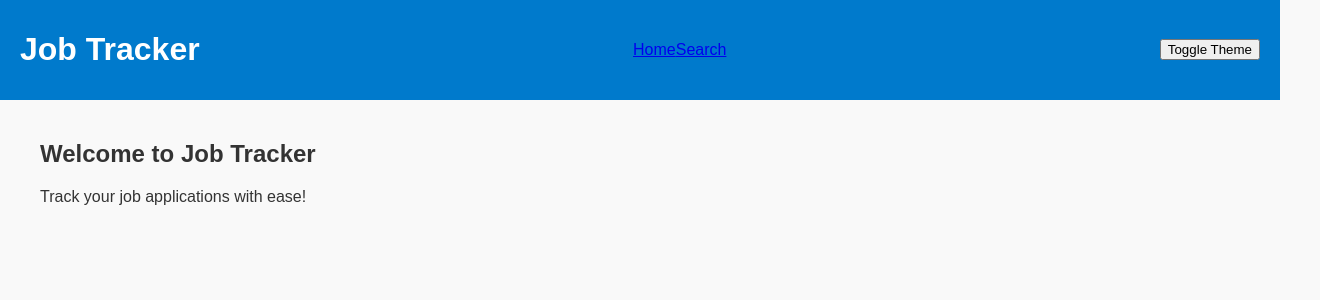
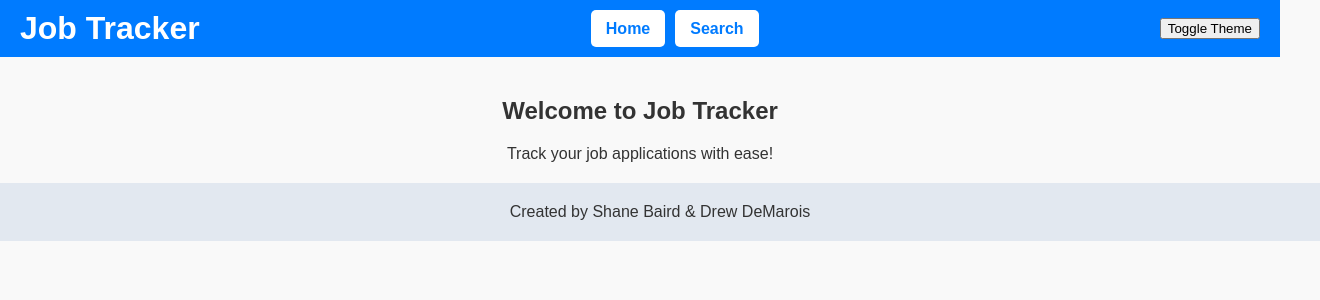
Before and after one commit to sbaird22/job-application, a React (Vite) app in the folder client/: page / in a window 1280 px wide. Shown: the top 300 px of the page, 1320 px wide, since content can reach past the window. Built offline with nearby package versions, Linux system fonts and the light colour scheme.

Commit message:
just some style changes to make it appear better

```diff
--- a/client/src/App.tsx
+++ b/client/src/App.tsx
@@ -1,9 +1,10 @@
 import React from "react";
 import { Routes, Route } from "react-router-dom";
 import Navbar from "./components/Navbar";
+import Footer from "./components/Footer";
 import Home from "./pages/Home";
 import Search from "./pages/Search";
-
+import "./styles/App.css";
 const App: React.FC = () => {
     return (
         <div>
@@ -14,6 +15,7 @@ const App: React.FC = () => {
                     <Route path="/search" element={<Search />} />
                 </Routes>
             </main>
+            <Footer />
         </div>
     );
 };
--- a/client/src/components/Navbar.tsx
+++ b/client/src/components/Navbar.tsx
@@ -1,6 +1,7 @@
 import React from "react";
 import { Link } from "react-router-dom";
 import ToggleTheme from "./ToggleTheme";
+import "../styles/Navbar.css";
 
 const Navbar: React.FC = () => {
     return (
--- a/client/src/pages/Home.tsx
+++ b/client/src/pages/Home.tsx
@@ -1,5 +1,5 @@
 import React from "react";
-
+import "../styles/Home.css";
 const Home = () => {
     return (
         <div className="container">
--- /dev/null
+++ b/client/src/styles/App.css
@@ -0,0 +1,11 @@
+body {
+    margin: 0;
+    font-family: Arial, sans-serif;
+    background-color: #f0f0f0;
+    color: #333;
+}
+
+h1,
+p {
+    margin: 0;
+}
--- /dev/null
+++ b/client/src/styles/Home.css
@@ -0,0 +1,55 @@
+.home {
+    display: flex;
+    justify-content: center;
+    align-items: center;
+    flex-direction: column;
+    text-align: center;
+    padding: 20px;
+}
+
+.home-content {
+    max-width: 600px;
+    border: 3px solid #007bff;
+    border-radius: 10px;
+    background-color: #f8f9fa;
+    padding: 30px;
+    box-shadow: 0 6px 8px rgba(0, 0, 0, 0.1);
+}
+
+.home h1 {
+    font-size: 36px;
+    font-weight: bold;
+    color: #007bff;
+    text-shadow: 1px 1px 2px #0056b3;
+    margin-bottom: 20px;
+}
+
+.home p {
+    font-size: 18px;
+    margin: 10px 0;
+    color: #333;
+}
+
+.home-icon {
+    width: 120px;
+    height: auto;
+    margin-top: 20px;
+}
+
+@media (max-width: 768px) {
+    .home-content {
+        padding: 20px;
+    }
+
+    .home h1 {
+        font-size: 28px;
+    }
+
+    .home p {
+        font-size: 16px;
+    }
+
+    .home-icon {
+        width: 80px;
+    }
+    }
--- /dev/null
+++ b/client/src/styles/Navbar.css
@@ -0,0 +1,47 @@
+.navbar {
+    display: flex;
+    justify-content: space-between;
+    align-items: center;
+    padding: 10px 20px;
+    background-color: #007bff;
+    color: white;
+}
+
+.navbar-brand h1 {
+    font-size: 24px;
+    font-weight: bold;
+    margin: 0;
+}
+
+.navbar-links {
+    display: flex;
+    align-items: center;
+}
+
+.navbar-btn {
+    background-color: white;
+    color: #007bff;
+    padding: 10px 15px;
+    border: none;
+    border-radius: 5px;
+    font-size: 16px;
+    font-weight: bold;
+    text-decoration: none;
+    margin-right: 10px;
+    transition: all 0.3s ease;
+}
+
+.navbar-btn:hover {
+    background-color: #0056b3;
+    color: white;
+}
+
+@media (max-width: 768px) {
+    .navbar-links {
+        flex-direction: column;
+    }
+
+.navbar-btn {
+    margin-bottom: 10px;
+    }
+}
--- a/client/src/styles/style.css
+++ b/client/src/styles/style.css
@@ -5,8 +5,12 @@ body {
   background-color: var(--background);
   color: var(--text);
   transition: background-color 0.3s ease, color 0.3s ease;
+  display: flex;
+  flex-direction: column;
+  min-height: 100vh;
 }
 
+/* Root Variables */
 :root {
   --background: #f9f9f9;
   --text: #333;
@@ -28,6 +32,11 @@ body {
   max-width: 1200px;
   margin: 0 auto;
   padding: 20px;
+  flex: 1;
+  display: flex;
+  flex-direction: column;
+  justify-content: center;
+  align-items: center;
 }
 
 /* Header Styles */
@@ -46,6 +55,7 @@ footer {
   padding: 20px;
   background-color: var(--secondary);
   color: var(--text);
+  width: 100%;
 }
 
 /* Card Styles */
```
Lines whose indentation alone changed are shown as unchanged.
